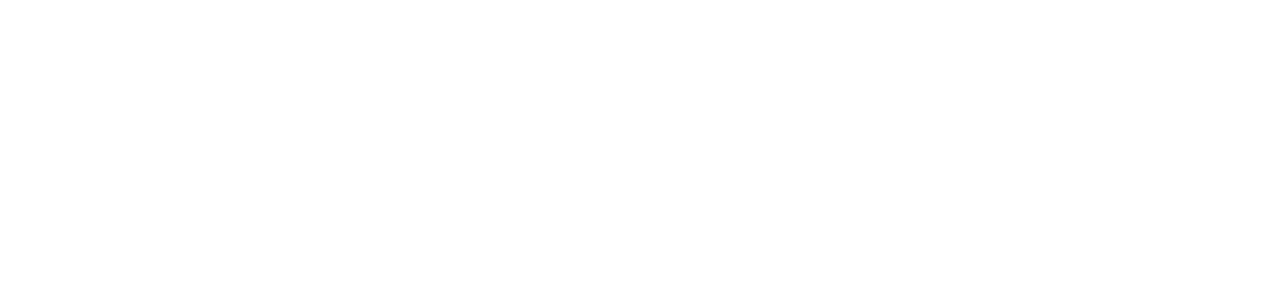
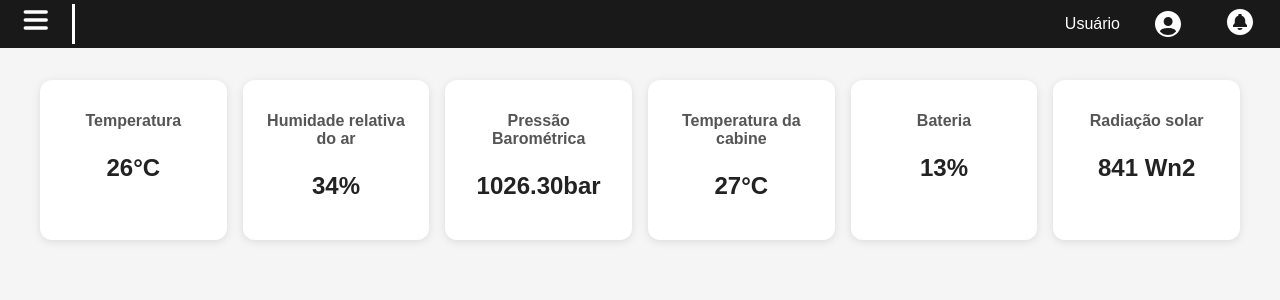
Before and after one commit to AndreHVentura/Cloud.io, a React (Create React App) app in the folder front/: page /dados in a window 1280 px wide. Before the commit this address had no page. Shown: the top 300 px of the page. Built offline with nearby package versions, Linux system fonts and the light colour scheme.

Commit message:
Dados page

```diff
--- a/front/src/App.tsx
+++ b/front/src/App.tsx
@@ -8,6 +8,7 @@
 import GlobalStyle from "./styles/globalStyle";
 import Alerta from "./pages/Alerta";
 import Historico from "./pages/Historico";
+import Dados from "./pages/Dados";
 
 function App() {
   return (
@@ -21,6 +22,7 @@
           <Route path="/home" element={<MainLayout><Home /></MainLayout>} />
           <Route path="/alerts" element={<MainLayout><Alerta /></MainLayout>} />
           <Route path="/history" element={<MainLayout><Historico /></MainLayout>}/>
+          <Route path="/dados" element={<MainLayout><Dados /></MainLayout>}/>
         </Routes>
       </BrowserRouter>
     </AuthProvider>
--- a/front/src/components/perfil/HomeContent.tsx
+++ b/front/src/components/perfil/HomeContent.tsx
@@ -1,24 +1,24 @@
 import styled from "styled-components";
 import WeatherDashboard from "./WeatherDashboard";
-import TempWidget from "../widgets/TempWidget";
-import HumWidget from "../widgets/HumWidget";
-import PressWidget from "../widgets/PressWidget";
-import TempCabineWidget from "../widgets/TempCabineWidget";
-import ChargeWidget from "../widgets/ChargeWidget";
-import SolarRadiationWidget from "../widgets/SolarRadiationWidget";
+// import TempWidget from "../widgets/TempWidget";
+// import HumWidget from "../widgets/HumWidget";
+// import PressWidget from "../widgets/PressWidget";
+// import TempCabineWidget from "../widgets/TempCabineWidget";
+// import ChargeWidget from "../widgets/ChargeWidget";
+// import SolarRadiationWidget from "../widgets/SolarRadiationWidget";
 
 export default function HomeContent() {
     return(
       <Main>
       <MainDiv>
-        <WidgetsContainer>
+        {/* <WidgetsContainer>
           <TempWidget />
           <HumWidget />
           <PressWidget />
           <TempCabineWidget />
           <ChargeWidget />
           <SolarRadiationWidget />
-        </WidgetsContainer>
+        </WidgetsContainer> */}
         <WeatherDashboard />
       </MainDiv>
     </Main>
--- a/front/src/components/perfil/Navbar.tsx
+++ b/front/src/components/perfil/Navbar.tsx
@@ -64,6 +64,13 @@
                 <NavLink to="/home">
                   <IonStyledIcon icon={Icons.home} />
                   <span>Inicio</span>
+                </NavLink>
+              </motion.div>
+
+              <motion.div variants={item}>
+                <NavLink to="/dados">
+                  <IonStyledIcon icon={Icons.informationCircle} />
+                  <span>Dados</span>
                 </NavLink>
               </motion.div>
 
--- /dev/null
+++ b/front/src/pages/Dados.tsx
@@ -0,0 +1,56 @@
+import React, { useState } from "react";
+import TempWidget from "../components/widgets/TempWidget";
+import HumWidget from "../components/widgets/HumWidget";
+import PressWidget from "../components/widgets/PressWidget";
+import TempCabineWidget from "../components/widgets/TempCabineWidget";
+import ChargeWidget from "../components/widgets/ChargeWidget";
+import SolarRadiationWidget from "../components/widgets/SolarRadiationWidget";
+import styled from "styled-components";
+import NavBar from "../components/perfil/Navbar";
+import TopBar from "../components/perfil/Topbar";
+
+
+export default function Dados() {
+
+    const [isNavOpen, setIsNavOpen] = useState(false);
+    const toggleNav = () => setIsNavOpen(!isNavOpen);
+
+    return (
+        <>
+            <NavBar isOpen={isNavOpen} />
+            <TopBar helper={toggleNav} isNavOpen={isNavOpen} />
+            <Main>
+                <MainDiv>
+                    <WidgetsContainer>
+                        <TempWidget />
+                        <HumWidget />
+                        <PressWidget />
+                        <TempCabineWidget />
+                        <ChargeWidget />
+                        <SolarRadiationWidget />
+                    </WidgetsContainer>
+                </MainDiv>
+            </Main>
+        </>
+    );
+}
+
+const Main = styled.main`
+  min-height: 100vh;
+  display: flex;
+  justify-content: center;
+  padding: 2rem;
+  background-color: whitesmoke;
+`;
+
+const MainDiv = styled.div`
+  max-width: 1200px;
+  width: 100%;
+`;
+
+const WidgetsContainer = styled.div`
+  display: grid;
+  grid-template-columns: repeat(auto-fit, minmax(160px, 1fr));
+  gap: 1rem;
+  margin-bottom: 2rem;
+`;
```
Also changed, not shown: front/src/pages/Cadastro.tsx (line endings or trailing spaces), front/src/pages/Graficos.tsx (deleted).
